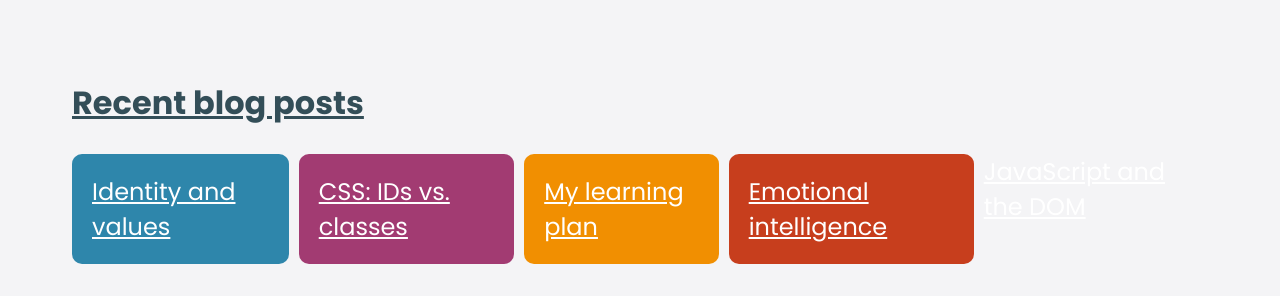
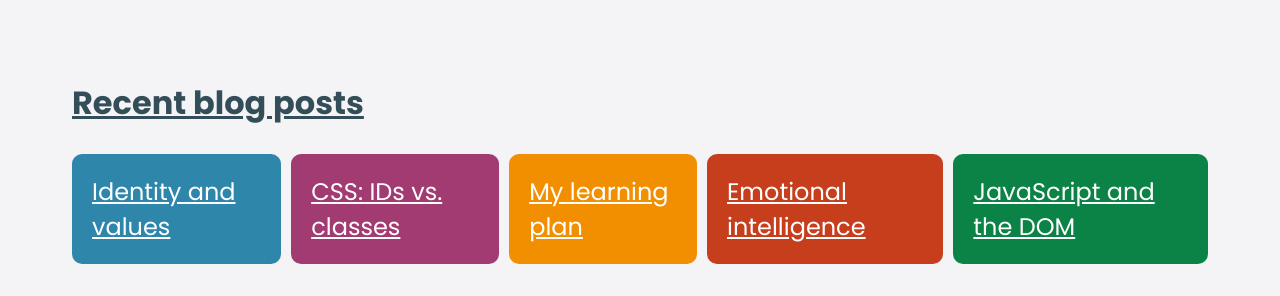
Before and after one commit to alyssa-barbieri/alyssa-barbieri.github.io, a plain HTML site: page index.html in a window 1280 px wide. Shown: the part 604-900 px from the top of the page. Drawn offline with nearby package versions, Linux system fonts and the light colour scheme; a web font is replaced by a local one.

Commit message:
add color for new blog post container

```diff
--- a/styles/main.css
+++ b/styles/main.css
@@ -49,7 +49,7 @@ h2 {
   min-height: 100px;
   width: 100%;
   display: flex;
-  justify-content: flex-start;
+  justify-content: space-evenly;
   gap: 10px;
 }
 .container-blogs a {
@@ -73,6 +73,11 @@ h2 {
 }
 .blog-entry-4 {
   background:#C73E1D;
+  padding: 20px;
+  border-radius: 10px;
+}
+.blog-entry-5 {
+  background:#0c8346;
   padding: 20px;
   border-radius: 10px;
 }
```
